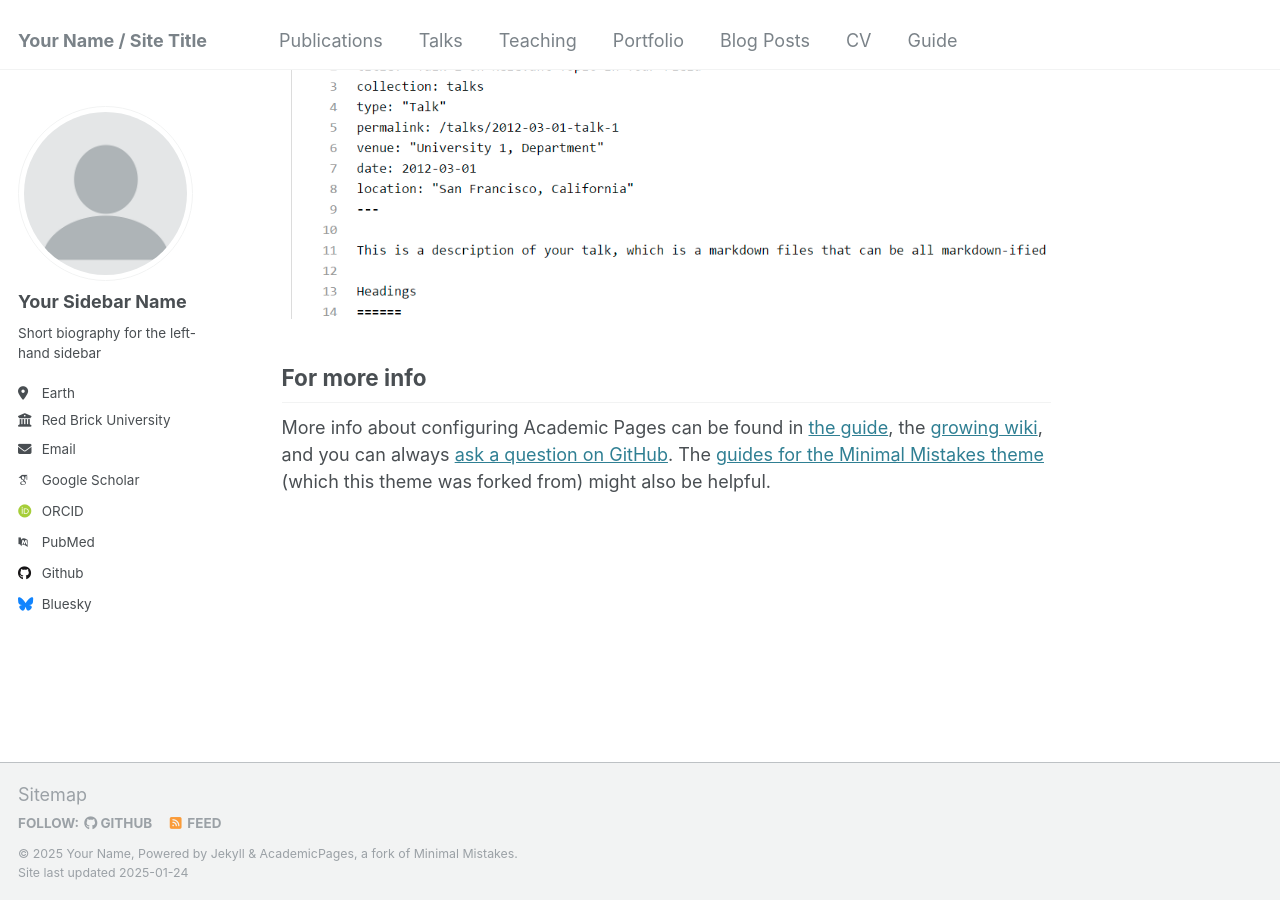
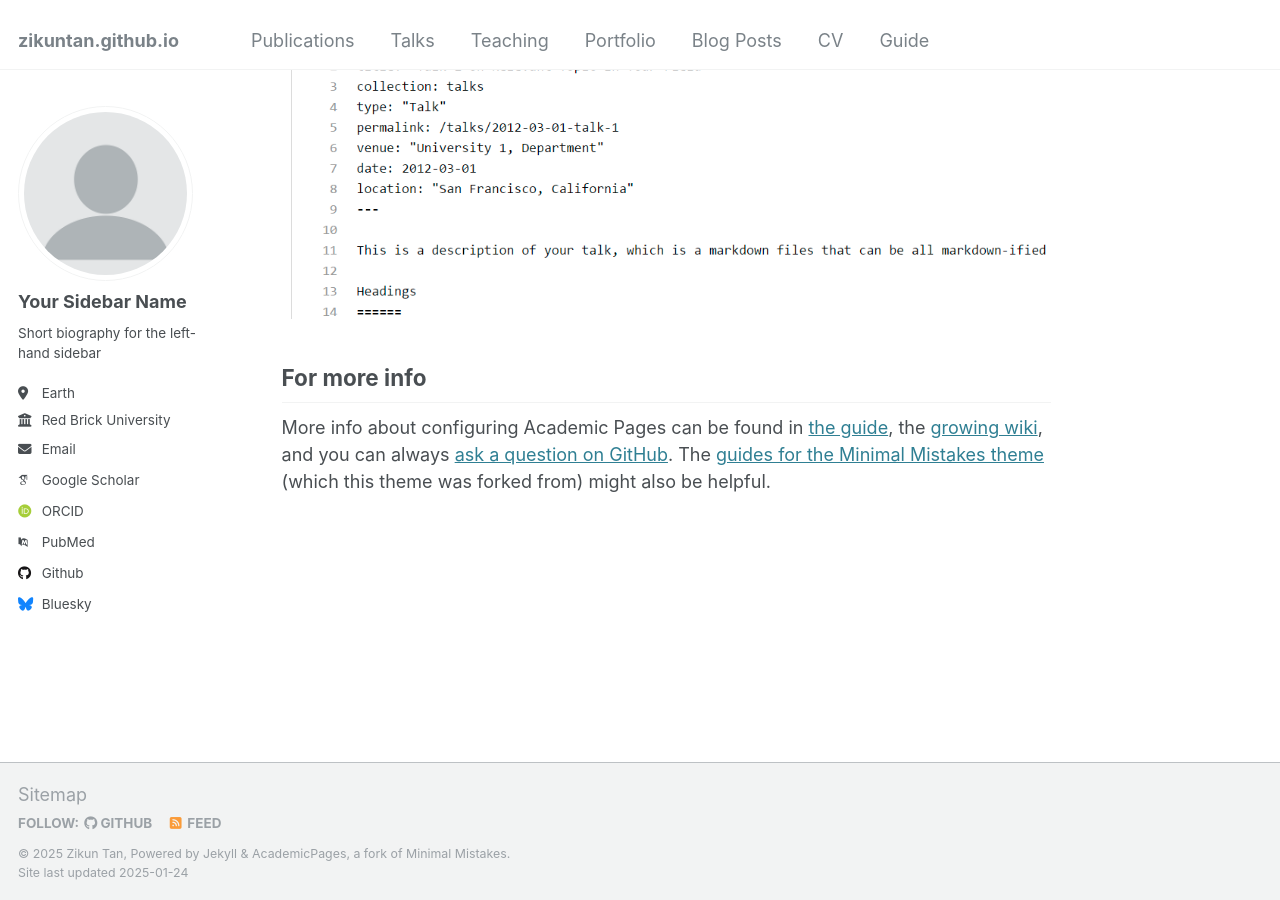
Before and after one commit to ZikunTan/zikuntan.github.io, a Jekyll site: the page built from _pages/about.md, in a window 1280 px wide and 900 px high, scrolled down 2643 px. Built offline with Jekyll 4.4.1, drawn with Linux system fonts in a browser that asks for light colours; some web fonts are replaced.

Commit message:
Update _config.yml

```diff
--- a/_config.yml
+++ b/_config.yml
@@ -8,9 +8,9 @@
 
 # Basic Site Settings
 locale                   : "en-US"
-title                    : "Your Name / Site Title"
+# title                    : "Your Name / Site Title"
 title_separator          : "-"
-name                     : &name "Your Name"
+name                     : &name "Zikun Tan"
 description              : &description "personal description"
 url                      : https://academicpages.github.io # the base hostname & protocol for your site e.g. "https://[your GitHub username].github.io"
 baseurl                  : "" # the subpath of your site, e.g. "/blog"
```
